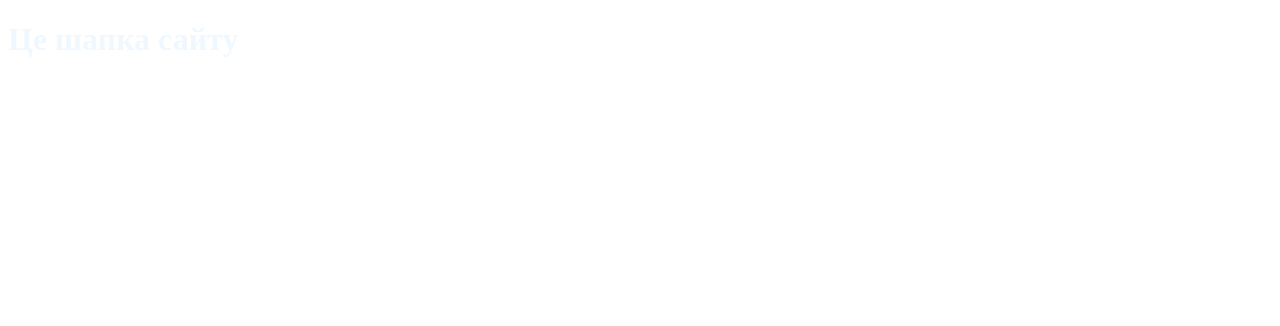
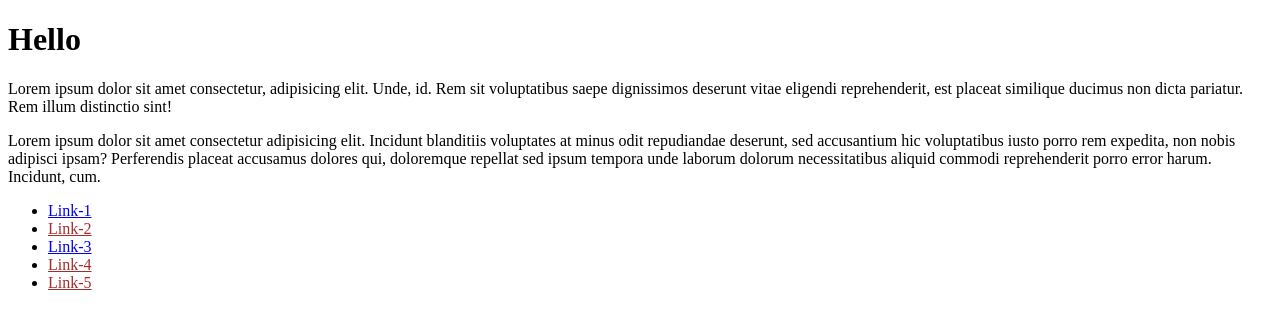
Before and after one commit to kotfriend/github-tutorial, a plain HTML site: page index.html in a window 1280 px wide. Drawn offline with Linux system fonts and the light colour scheme.

Commit message:
тестування

```diff
--- a/css/styles.css
+++ b/css/styles.css
@@ -1,4 +1,8 @@
-body {
-    background-color: #fff;
-    color: aliceblue;
+.link-list:visited {
+    background-color: blueviolet;
+    color: brown;
 }
+
+.desc::selection {
+    color: blue;
+}
--- a/index.html
+++ b/index.html
@@ -4,11 +4,29 @@
     <meta charset="UTF-8">
     <meta http-equiv="X-UA-Compatible" content="IE=edge">
     <meta name="viewport" content="width=device-width, initial-scale=1.0">
-    <title>Gut rules!</title>
-
+    <title>Document</title>
     <link rel="stylesheet" href="./css/styles.css">
 </head>
 <body>
-   <h1>Це шапка сайту</h1>
+    <h1 class="title">Hello</h1>
+    <p class="desc">Lorem ipsum dolor sit amet consectetur, adipisicing elit. Unde, id. Rem sit voluptatibus saepe dignissimos deserunt vitae eligendi reprehenderit, est placeat similique ducimus non dicta pariatur. Rem illum distinctio sint!</p>
+    <p class="desc">Lorem ipsum dolor sit amet consectetur adipisicing elit. Incidunt blanditiis voluptates at minus odit repudiandae deserunt, sed accusantium hic voluptatibus iusto porro rem expedita, non nobis adipisci ipsam? Perferendis placeat accusamus dolores qui, doloremque repellat sed ipsum tempora unde laborum dolorum necessitatibus aliquid commodi reprehenderit porro error harum. Incidunt, cum.</p>
+    <ul class="link">
+        <li class="item">
+            <a class="link-list" href="https://www.google.com.ua/">Link-1</a>
+        </li>
+        <li class="item">
+            <a class="link-list" href="">Link-2</a>
+        </li>
+        <li class="item">
+            <a class="link-list" href="https://www.google.com.ua/">Link-3</a>
+        </li>
+        <li class="item">
+            <a class="link-list" href="">Link-4</a>
+        </li>
+        <li class="item">
+            <a class="link-list" href="">Link-5</a>
+        </li>
+    </ul>
 </body>
 </html>
```
